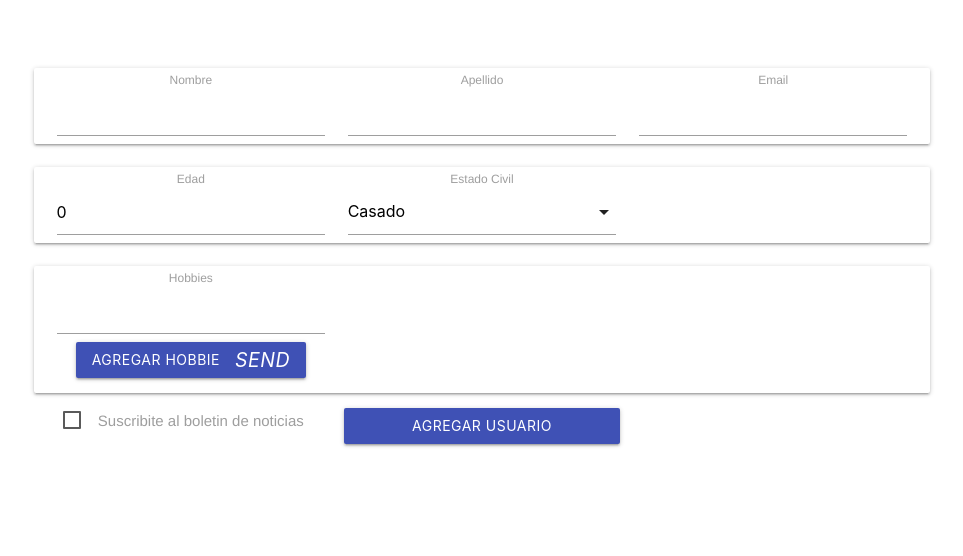
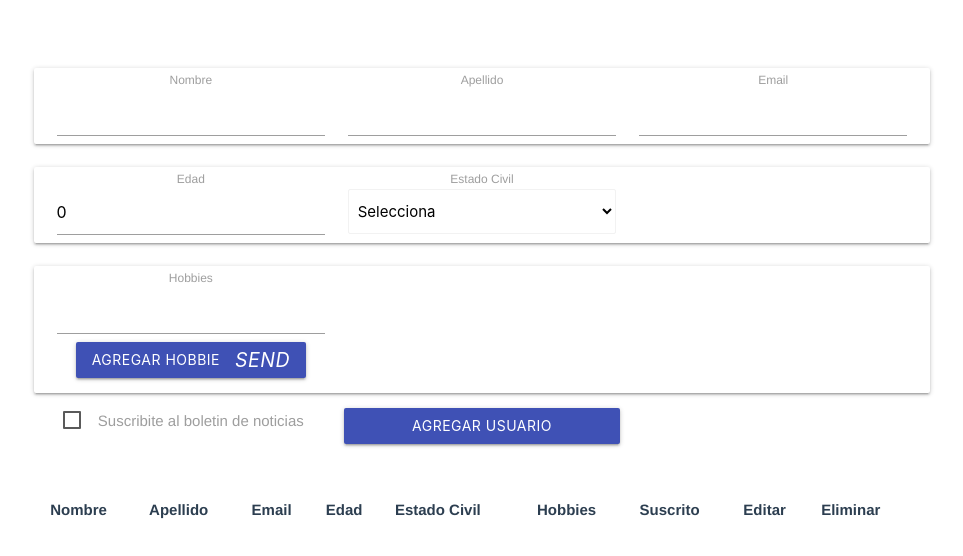
Before and after one commit to alansanchez96/vue-cli, a Vue app: page / in a window 1280 px wide. Shown: the top 556 px of the page, without its empty margins (158-1121 px from the left). Built offline with nearby package versions, Linux system fonts and the light colour scheme; the HTML template or start-up script is replaced by a standard one.

Commit message:
Se realizo el create y read

```diff
--- a/src/App.vue
+++ b/src/App.vue
@@ -2,6 +2,9 @@
   <div class="container">
 
     <div class="row">
+
+      <form @submit.prevent="agregarUser">
+
         <div class="col m12 card-panel">
           <div class="col m4">
             <label for="name">Nombre</label>
@@ -28,32 +31,36 @@
 
           <div class="col m4">
             <label for="estado_civil">Estado Civil</label>
-          <select name="" id="estado_civil">
-            <option value="casado">Casado</option>
-            <option value="soltero">Soltero</option>
-            <option value="divorciado">Divorciado</option>
-            <option value="viudo">Viudo</option>
+            <select class="browser-default" id="estado_civil" v-model="estado_civil">
+              <option value="" selected>Selecciona</option>
+              <option v-bind:value="estado.id" v-for="estado in estados_civiles" v-bind:key="estado">
+                {{ estado.value }}
+              </option>
             </select>
           </div>
 
         </div>
 
         <div class="col m12 card-panel">
+          <form @submit.prevent="agregarHobbie">
             <div class="col m4">
               <label for="hobbies">Hobbies</label>
-          <input type="text" id="hobbies" v-model="hobbies">
+              <input type="text" id="hobbies" v-model="hobbie">
               <button class="btn indigo">Agregar Hobbie <i class="material-icons right">send</i></button>
               <br>
               <ul>
                 <li v-for="hobbie in hobbies" v-bind:key="hobbie">
-              {{ hobbie.descripcion }}
+                  {{ hobbie.id }} - {{ hobbie.descripcion }}
+                  <a href="#"><i class="material-icons">close</i></a>
                 </li>
               </ul>
             </div>
+          </form>
         </div>
 
         <div class="col m4">
-        <label for="suscribe"><input id="suscribe" type="checkbox" v-model="suscription"><span>Suscribite al boletin de
+          <label for="suscribe"><input id="suscribe" type="checkbox" v-model="suscription"><span>Suscribite al boletin
+              de
               noticias</span></label>
         </div>
         <div class="row">
@@ -62,6 +69,46 @@
           </div>
         </div>
 
+      </form>
+    </div>
+
+    <div class="row">
+      <div class="col m12">
+        <table class="table bordered striped">
+          <thead>
+            <tr>
+              <th>Nombre</th>
+              <th>Apellido</th>
+              <th>Email</th>
+              <th>Edad</th>
+              <th>Estado Civil</th>
+              <th>Hobbies</th>
+              <th>Suscrito</th>
+              <th>Editar</th>
+              <th>Eliminar</th>
+            </tr>
+          </thead>
+          <tbody>
+            <tr v-for="user in users" v-bind:key="user">
+              <td>{{ user.name }}</td>
+              <td>{{ user.lastname }}</td>
+              <td>{{ user.email }}</td>
+              <td>{{ user.years }}</td>
+              <td>{{ user.estado_civil_descripcion }}</td>
+              <td>
+                <ul>
+                  <li v-for="hobbie in user.hobbies" v-bind:key="hobbie">
+                    {{ hobbie.id }} - {{ hobbie.descripcion }}
+                  </li>
+                </ul>
+              </td>
+              <td><label><input type="checkbox" disabled v-model="user.suscription"><span></span></label></td>
+              <td><a href="#"><i class="material-icons">create</i></a></td>
+              <td><a href="#"><i class="material-icons">delete</i></a></td>
+            </tr>
+          </tbody>
+        </table>
+      </div>
     </div>
   </div>
 </template>
@@ -75,18 +122,85 @@ export default {
     return {
       name: '',
       lastname: '',
+      email: '',
       years: 0,
       estado_civil: '',
-      email: '',
       suscription: false,
       hobbie: '',
       hobbies: [],
-      select_items: []
+      select_items: [],
+      users: [],
+      estados_civiles: [
+        {
+          id: 1,
+          value: 'Soltero'
+        },
+        {
+          id: 2,
+          value: 'Casado'
+        },
+        {
+          id: 3,
+          value: 'Divorciado'
+        },
+        {
+          id: 4,
+          value: 'Viudo'
+        }
+      ]
     }
   },
   mounted() {
     var elements = document.querySelectorAll('select');
     this.select_items = Materialize.FormSelect.init(elements, null);
+  },
+  methods: {
+    agregarUser() {
+
+      let index_estado_civil = this.estados_civiles.findIndex(x => x.id == this.estado_civil)
+
+      if (index_estado_civil == -1) {
+        Materialize.toast({ html: 'Selecciona un estado civil.' });
+        return;
+      }
+
+      const data = {
+        name: this.name,
+        lastname: this.lastname,
+        email: this.email,
+        years: this.years,
+        estado_civil: this.estado_civil,
+        estado_civil_descripcion: this.estados_civiles[index_estado_civil].descripcion,
+        suscription: this.suscription,
+        hobbies: this.hobbies
+      }
+
+      this.users.push(data);
+
+      this.name = '';
+      this.lastname = '';
+      this.email = '';
+      this.years = 0;
+      this.estado_civil = '';
+      this.suscription = false;
+      this.hobbie = '';
+      this.hobbies = [];
+
+    },
+    agregarHobbie() {
+      let total = this.hobbies.length;
+      let ultimo = 0;
+      if (total > 0) {
+        ultimo = this.hobbies[total - 1].id;
+      }
+      const data = {
+        id: ultimo + 1,
+        descripcion: this.hobbie
+      };
+
+      this.hobbies.push(data);
+      this.hobbie = '';
+    }
   }
 }
 </script>
```
Lines whose indentation alone changed are shown as unchanged.
